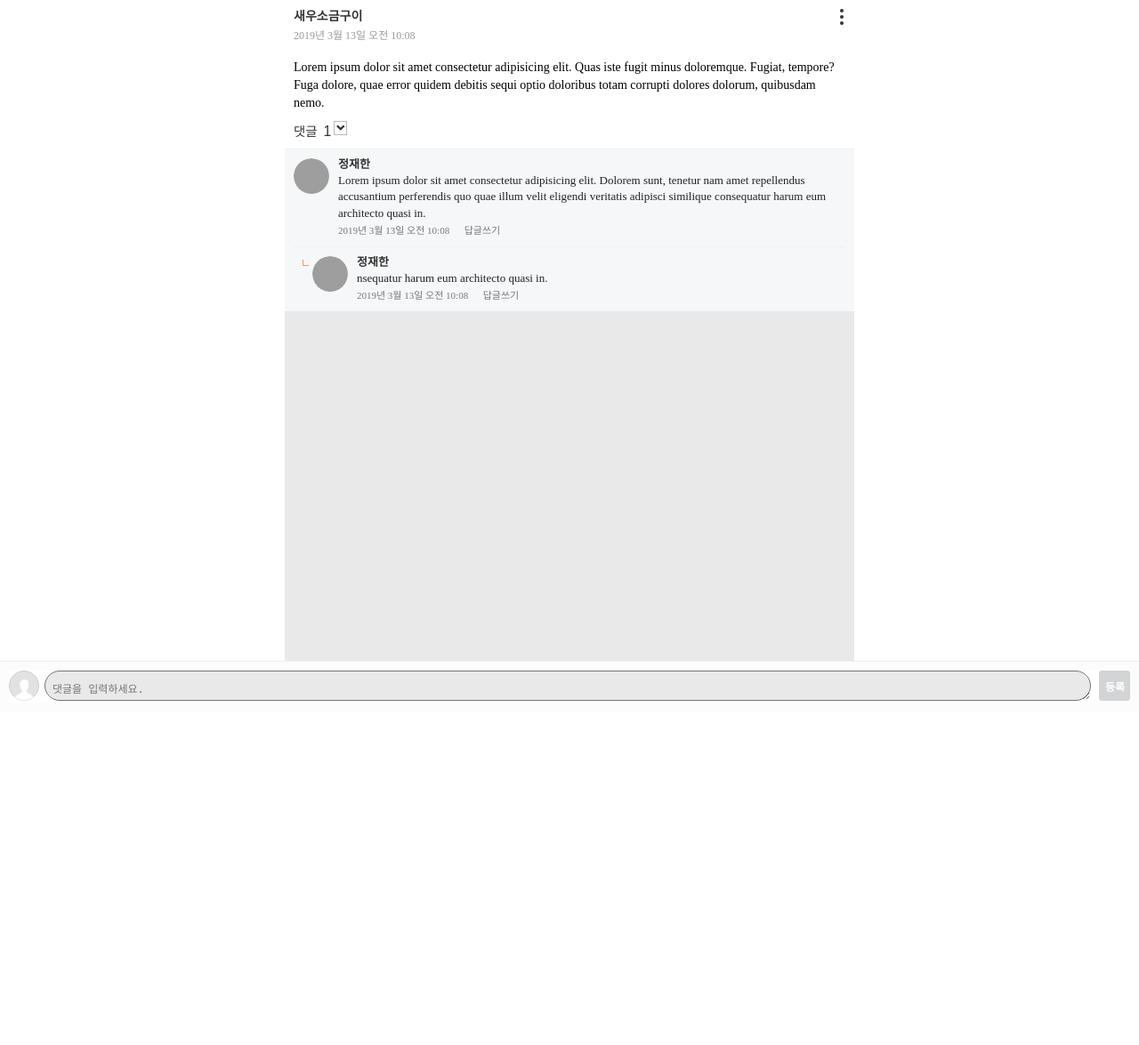
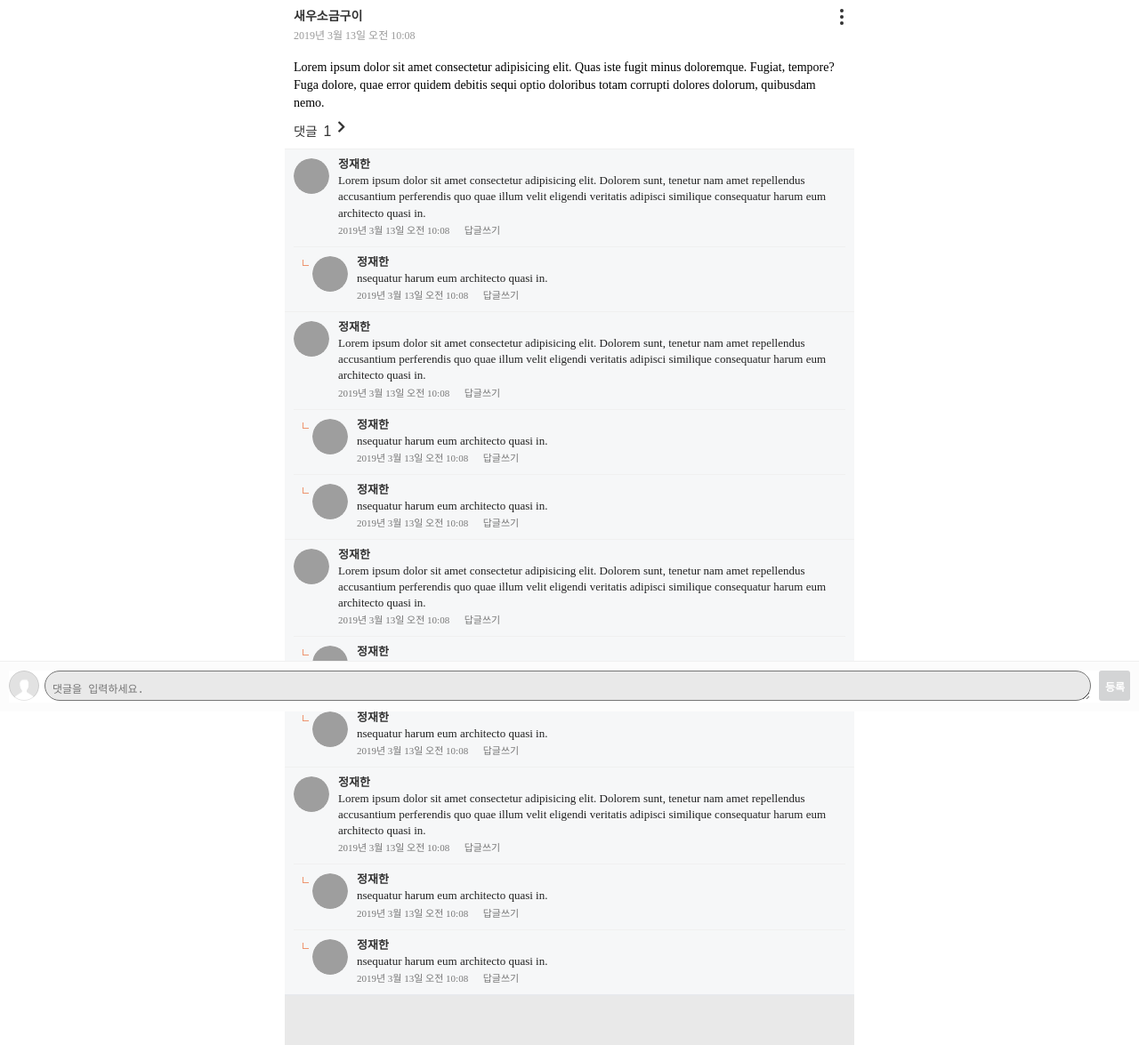
Before and after one commit to jaehanjung/band, a plain HTML site: page bulletin_board.html in a window 1280 px wide. Shown: the whole page at 89% size. Before the commit the page ends 800 px from the top, so only its background shows below. Drawn offline with nearby package versions, Linux system fonts and the light colour scheme; grey boxes are pictures that could not be loaded.

Commit message:
아이콘 변경 및 클릭시 보이던 댓글 수정

```diff
--- a/bulletin_board.html
+++ b/bulletin_board.html
@@ -50,7 +50,7 @@
                                     <span class="count">1</span>
                                 </button>
                                 <span class="comment_arrow">
-                                    <i class="fa fa-angle-down" aria-hidden="true"></i>
+                                    <i class="fas fa-chevron-right"></i>
                                 </span>
                             </div>
                         </div>
@@ -99,7 +99,7 @@
                             </div>
                         </div>
                         <!-- 댓글 추가 -->
-                        <div class="comment_list_view" style="display:none;">
+                        <div class="comment_list_view">
                             <div class="comment_list_contents_box">
                                 <div class="comment_reply">
                                     <a href="#" class="profile">
@@ -165,7 +165,7 @@
                             </div>
                         </div>
                         <!-- 댓글 추가 -->
-                        <div class="comment_list_view" style="display:none;">
+                        <div class="comment_list_view">
                             <div class="comment_list_contents_box">
                                 <div class="comment_reply">
                                     <a href="#" class="profile">
@@ -231,7 +231,7 @@
                             </div>
                         </div>
                         <!-- 댓글 추가 -->
-                        <div class="comment_list_view" style="display:none;">
+                        <div class="comment_list_view">
                             <div class="comment_list_contents_box">
                                 <div class="comment_reply">
                                     <a href="#" class="profile">
@@ -322,18 +322,18 @@
             window.location.href = url;
         }
         //접기/펼치기
-        $(".post_comment_btn_box").click(function () {
-            // $(".comment_list_view").slideToggle();
-            $('.comment_list_view').toggleClass('m_block');
-            $(".comment_arrow").toggleClass("open");
-            if ($(".comment_arrow").hasClass("open")) {
-                //open이 있을 때
-                $(".comment_arrow").find(">i").attr("class", "fa fa-angle-up");
-            } else {
-                //open이 없을 때
-                $(".comment_arrow").find(">i").attr("class", "fa fa-angle-down");
-            }
-        });
+        // $(".post_comment_btn_box").click(function () {
+        //     // $(".comment_list_view").slideToggle();
+        //     $('.comment_list_view').toggleClass('m_block');
+        //     $(".comment_arrow").toggleClass("open");
+        //     if ($(".comment_arrow").hasClass("open")) {
+        //         //open이 있을 때
+        //         $(".comment_arrow").find(">i").attr("class", "fa fa-angle-up");
+        //     } else {
+        //         //open이 없을 때
+        //         $(".comment_arrow").find(">i").attr("class", "fa fa-angle-down");
+        //     }
+        // });
     </script>
 
 
--- a/css/style.css
+++ b/css/style.css
@@ -195,11 +195,10 @@
 
 .card_box .post_comment_count .post_comment_btn_box .comment_arrow {
     font-size: 1.2em;
-    border: 1px solid #b9b8b8;
     display: inline-block;
     height: 16px;
-    line-height: 13px;
-    padding: 0px 2px;
+    line-height: 15px;
+    padding: 0px 4px;
     vertical-align: middle;
 }
 
```
Also changed, not shown: no_reply.html (+1 -1 lines).
